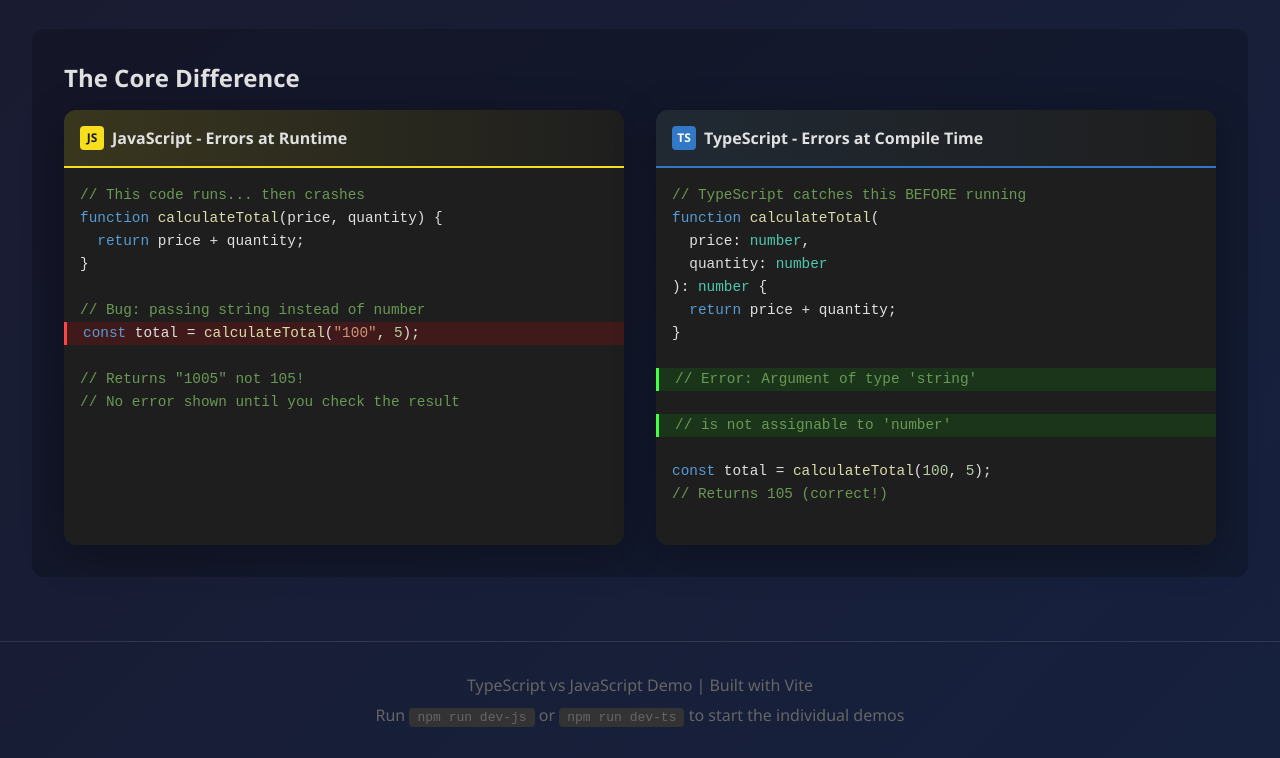
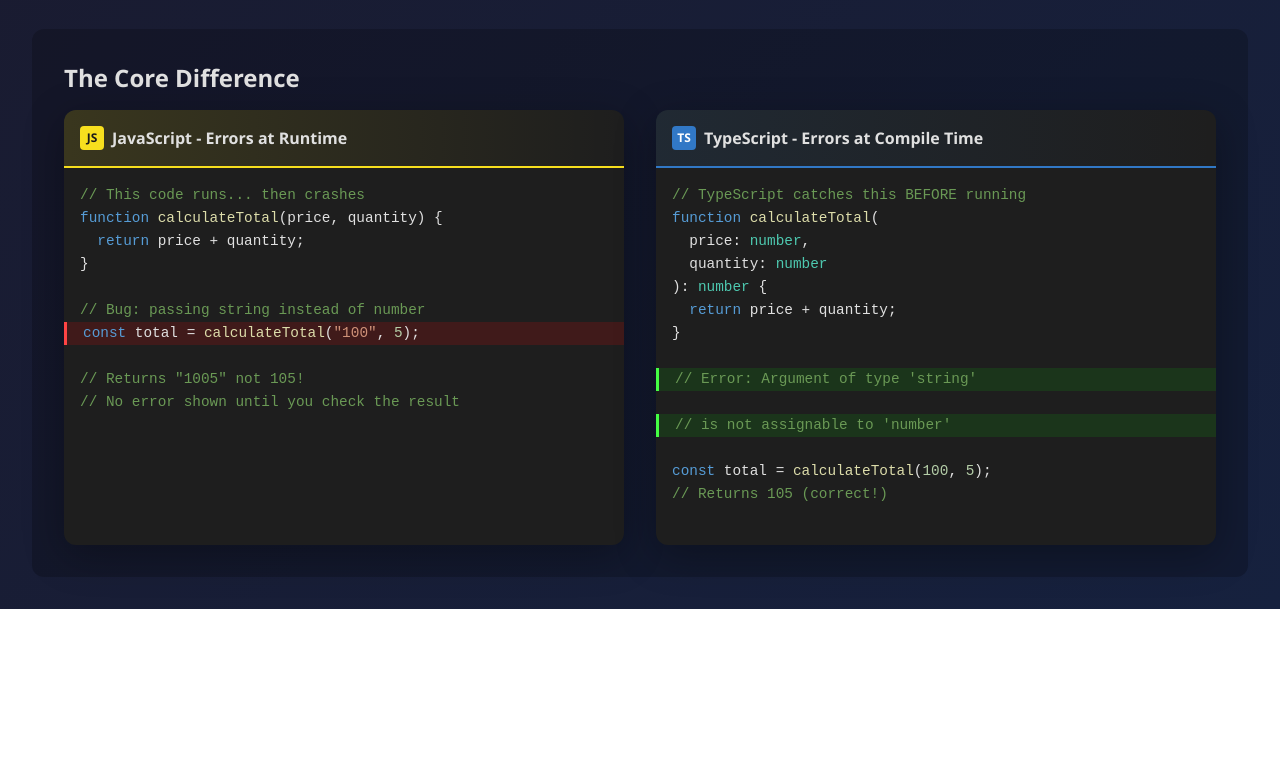
Before and after one commit to sanghamitradash021/typescript-vs-javascript, a website: page index.html in a window 1280 px wide. Shown: the part 428-1186 px from the top of the page. After the commit the page ends 1037 px from the top, so only its background shows below. Drawn offline with Linux system fonts and the light colour scheme.

Commit message:
docs: modified the examples

```diff
--- a/index.html
+++ b/index.html
@@ -1693,13 +1693,7 @@ config.apiUrl = <span class="string">"https://malicious.com"</span>; <span class
       </section>
     </main>
 
-    <footer>
-      <p>TypeScript vs JavaScript Demo | Built with Vite</p>
-      <p style="margin-top: 0.5rem;">
-        Run <code style="background: #333; padding: 2px 8px; border-radius: 4px;">npm run dev-js</code> or
-        <code style="background: #333; padding: 2px 8px; border-radius: 4px;">npm run dev-ts</code> to start the individual demos
-      </p>
-    </footer>
+
 
     <script>
       function showSection(sectionId) {
```
